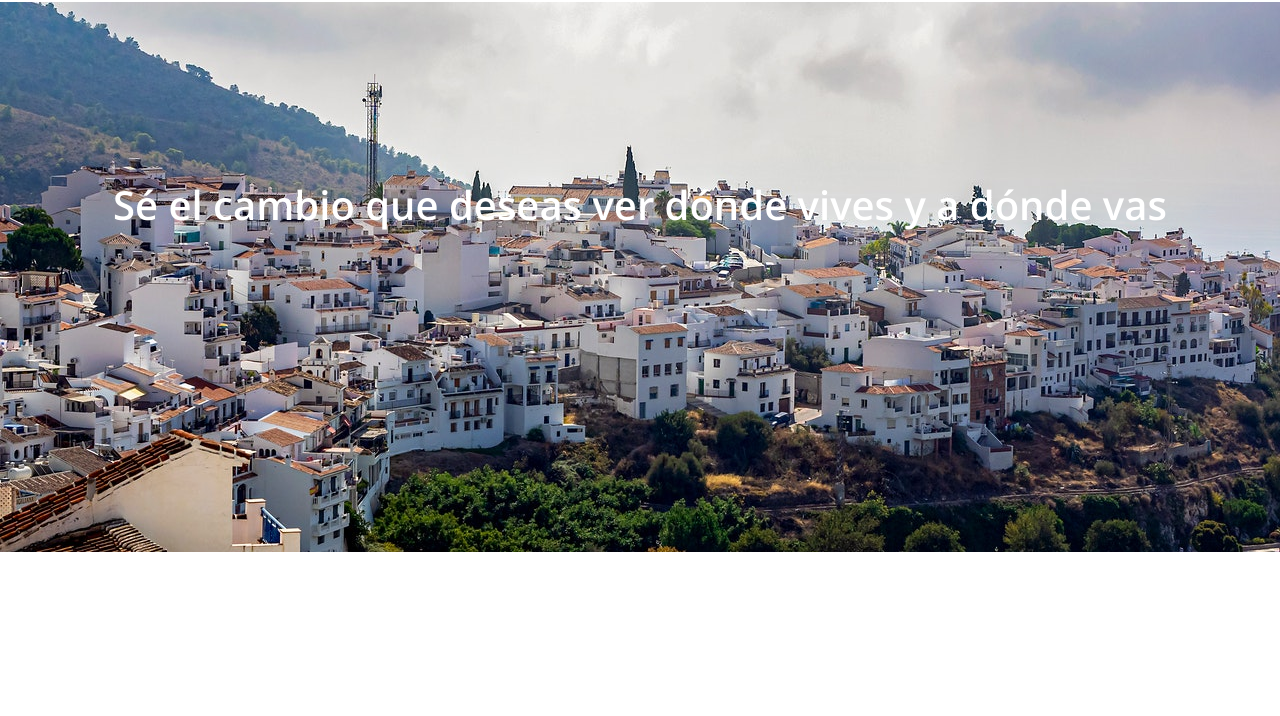
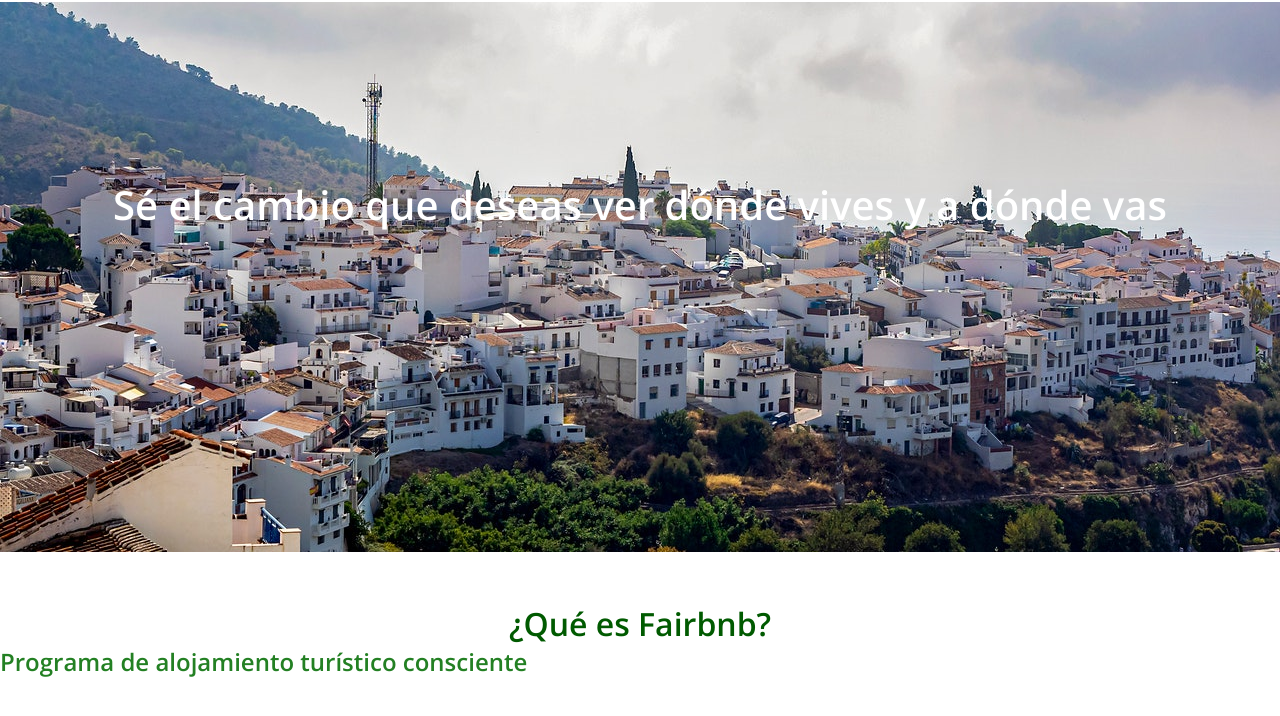
Before and after one commit to jhonnytesban/landing-fairbnb, a plain HTML site: page index.html in a window 1280 px wide. Shown: the part 78-794 px from the top of the page. Drawn offline with nearby package versions, Linux system fonts and the light colour scheme.

Commit message:
comienzo de main

```diff
--- a/index.html
+++ b/index.html
@@ -3,6 +3,7 @@
 <head>
     <meta charset="UTF-8">
     <meta name="viewport" content="width=device-width, initial-scale=1.0">
+    <link rel="shortcut icon" href="https://www.datocms-assets.com/16264/1583397694-fairbnbnew-logoicon.svg?h=192&w=192" type="image/x-icon">
 
     <link href="https://fonts.googleapis.com/css2?family=Open+Sans:wght@400;600&display=swap" rel="stylesheet">
 
@@ -10,7 +11,7 @@
     <link rel="stylesheet" href="styles.css">
     <!-- <link rel="stylesheet" href="normalize.css"> -->
 
-    <title>Fairbnb</title>
+    <title>Fairbnb.coop</title>
 </head>
 <body>
     <header class="header">
@@ -57,8 +58,16 @@
                 <img src="./assets/pexels-manuel-torres-garcia-3340980.jpg" alt="" class="img img4">
             </li>
         </ul>
-
     </div>
+    <main class="main">
+        <h2 class="subtitle">¿Qué es Fairbnb?</h2>
+        <section class="section">
+            <article class="article">
+                <h3 class="subtitle-article">Programa de alojamiento turístico consciente</h3>
+                <p class="article__text"></p>
+            </article>
+        </section>
+    </main>
 
 
 </body>
--- a/src/_variables.scss
+++ b/src/_variables.scss
@@ -2,5 +2,6 @@
 $colorFair: rgb(0, 179, 81);
 
 
+
 //Fuentes
 $font: 'Open Sans', sans-serif;
--- /dev/null
+++ b/src/blocks/_main.scss
@@ -0,0 +1,13 @@
+.subtitle{
+    font-family: $font;
+    font-weight: 600;
+    font-size: 2em;
+    color: rgb(0, 90, 0);
+    text-align: center;
+}
+.subtitle-article{
+    font-family: $font;
+    font-weight: 600;
+    font-size: 1.5em;
+    color: rgb(35, 128, 35);
+}
--- a/src/blocks/_slider.scss
+++ b/src/blocks/_slider.scss
@@ -2,7 +2,7 @@
     width: 100%;
     height: 550px;
     overflow: hidden;
-
+    margin-bottom: 50px;
 }
 .slider-list{
     display: flex;
--- a/src/styles.scss
+++ b/src/styles.scss
@@ -1,6 +1,7 @@
 @import './variables';
 @import './blocks/header';
 @import './blocks/slider';
+@import './blocks/main';
 *{
     margin: 0;
     padding: 0;
```
Also changed, not shown: assets/image1.png (added), styles.css, 1 other file.
